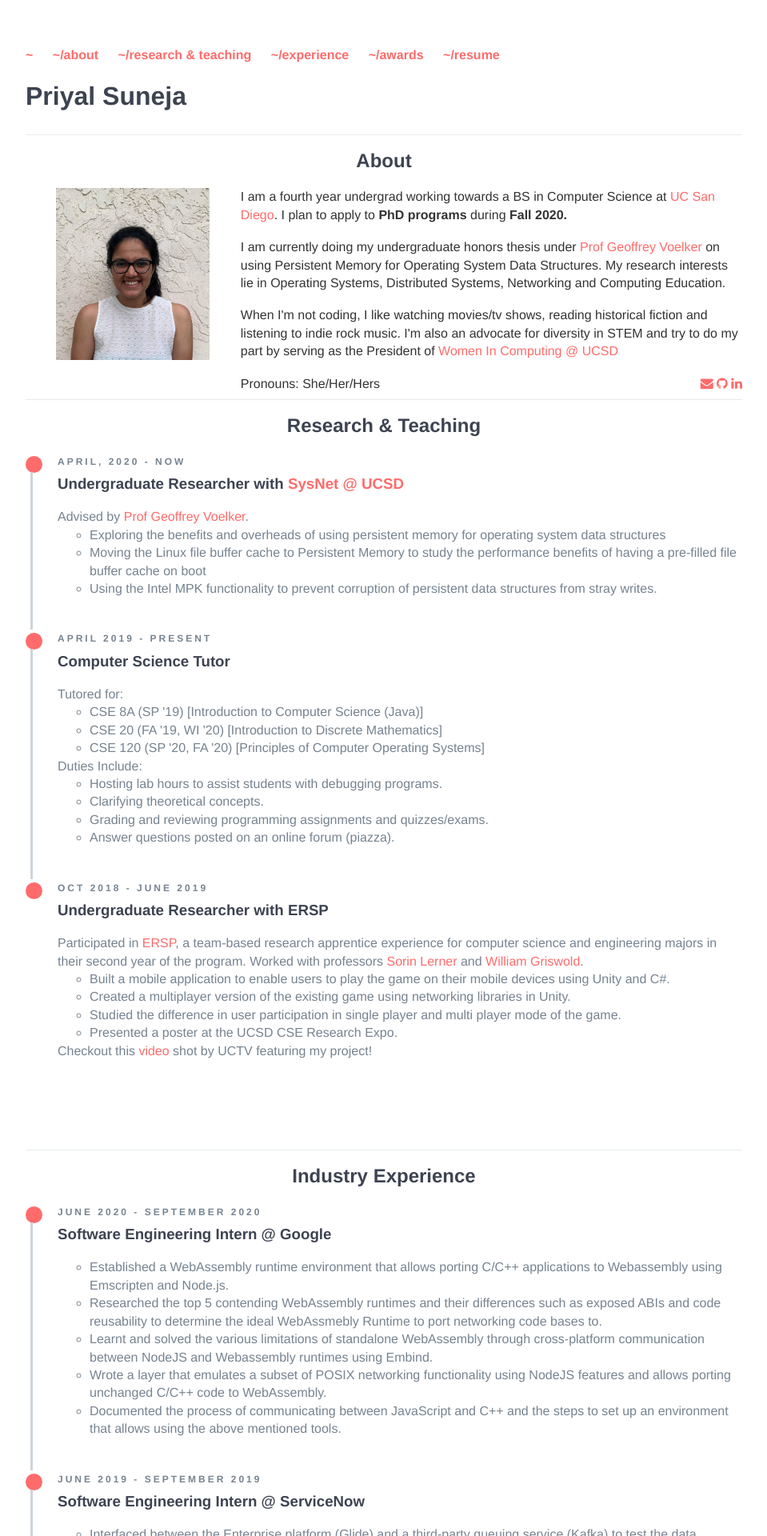
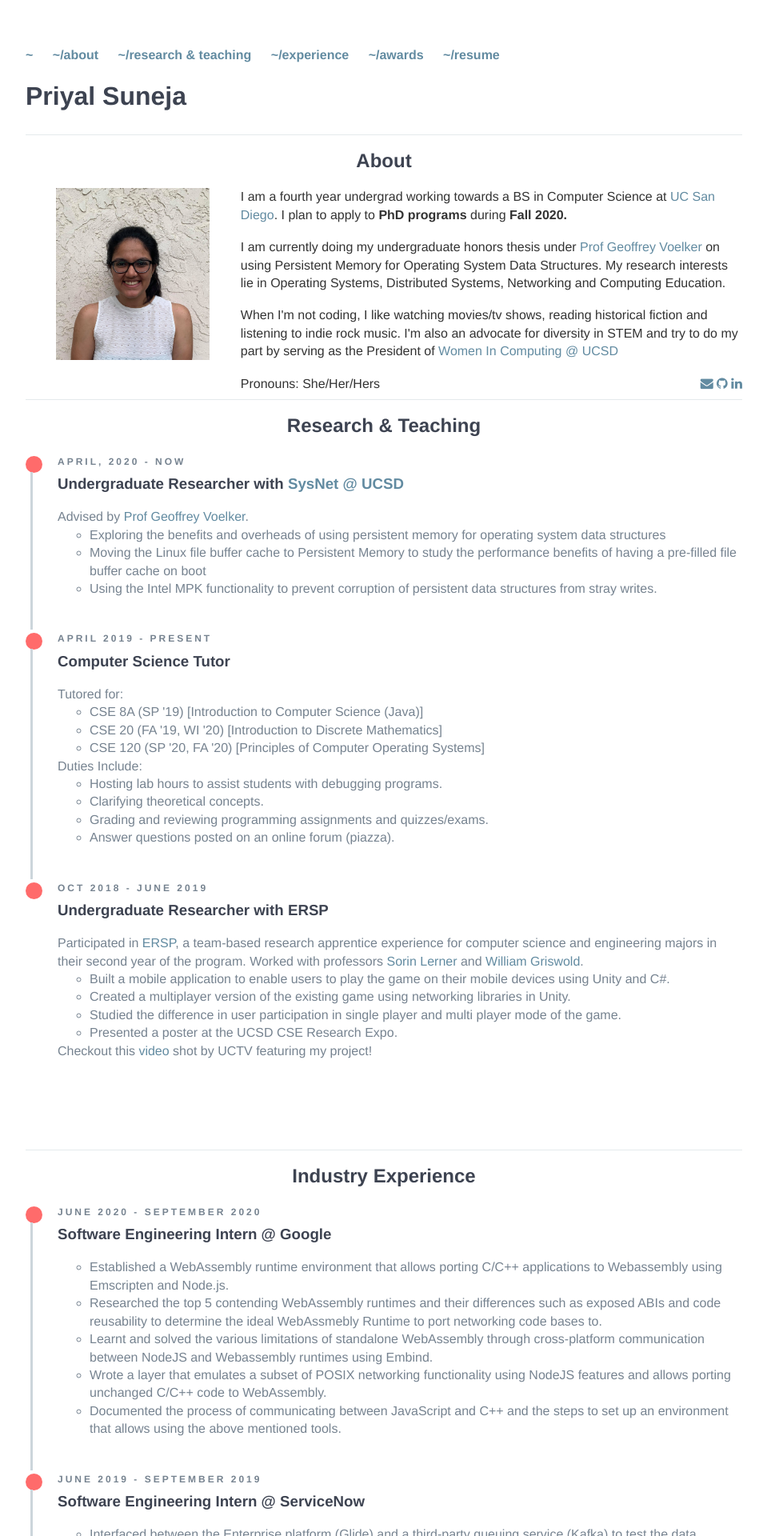
Before and after one commit to p-suneja/p-suneja.github.io, a Jekyll site: the page built from index.html, in a window 1280 px wide. Shown: the top 1920 px of the page at 80% size, without its empty margins (160-1119 px from the left). Built offline with Jekyll 4.4.1, drawn with Linux system fonts in a browser that asks for light colours; nearby versions of some CDN libraries.

Commit message:
Update main.css

```diff
--- a/css/main.css
+++ b/css/main.css
@@ -23,7 +23,7 @@ nav ul li, footer ul li {
 }
 a {
     text-decoration: none;
-    color: #FF6B6B;
+    color: #628ba1;
 }
 a:hover {
     color: #ff9a9a;
```
